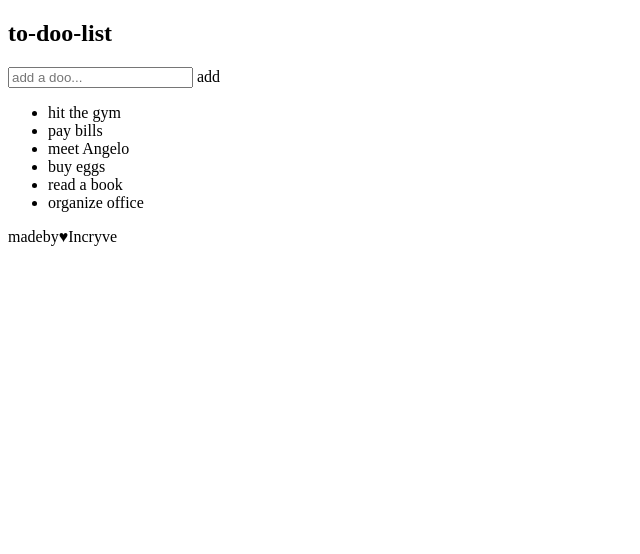
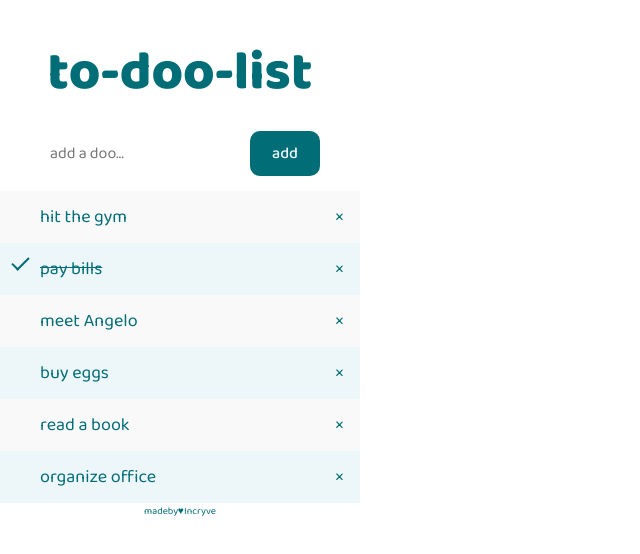
Before and after one commit to Incryve/200924_APP_ToDo, a plain HTML site: page index.html in a window 1280 px wide. Shown: the whole page, without its empty margins (0-640 px from the left). Drawn offline with nearby package versions, Linux system fonts and the light colour scheme; the site is published under a folder, as on GitHub Pages, so addresses that start at the root find nothing; a web font is replaced by a local one.

Commit message:
changed links

```diff
--- a/index.html
+++ b/index.html
@@ -10,7 +10,7 @@
     <script src="https://cdnjs.cloudflare.com/ajax/libs/jquery/3.5.1/jquery.min.js"></script>
 
     <!-- CSS file-->
-    <link rel="stylesheet" href="/style.css">
+    <link rel="stylesheet" href="style.css">
 
     <!-- Fonts -->
     <link href="https://fonts.googleapis.com/css2?family=Comfortaa:wght@300;500;700&display=swap" rel="stylesheet">
@@ -38,7 +38,7 @@
   </div>
 
 
-    <script rel="text/javascript" src="/main.js"></script>
+    <script rel="text/javascript" src="main.js"></script>
   </body>
   <footer>
     <p>madeby&hearts;Incryve</p>
--- a/style.css
+++ b/style.css
@@ -44,6 +44,11 @@ ul li {
   -moz-user-select: none;
   -ms-user-select: none;
   user-select: none;
+}
+
+/* Set all odd list items to a different color (zebra-stripes) */
+ul li:nth-child(odd) {
+  background: #f9f9f9;
 }
 
 /* Darker background-color on hover */
```
